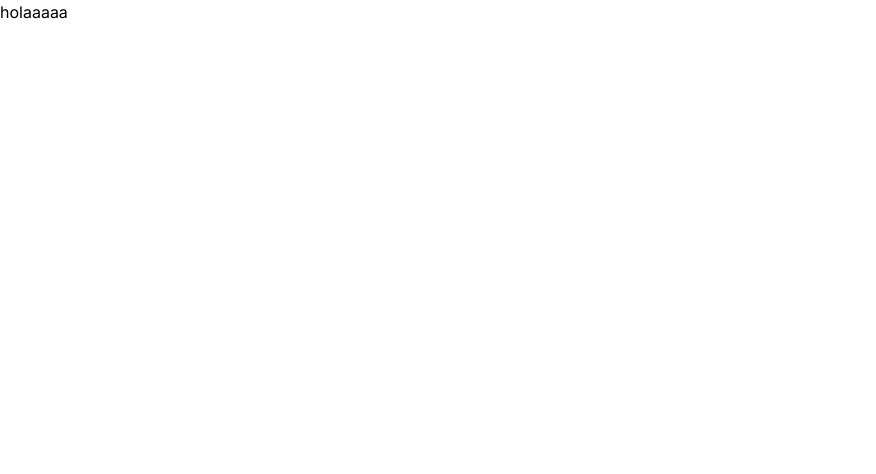
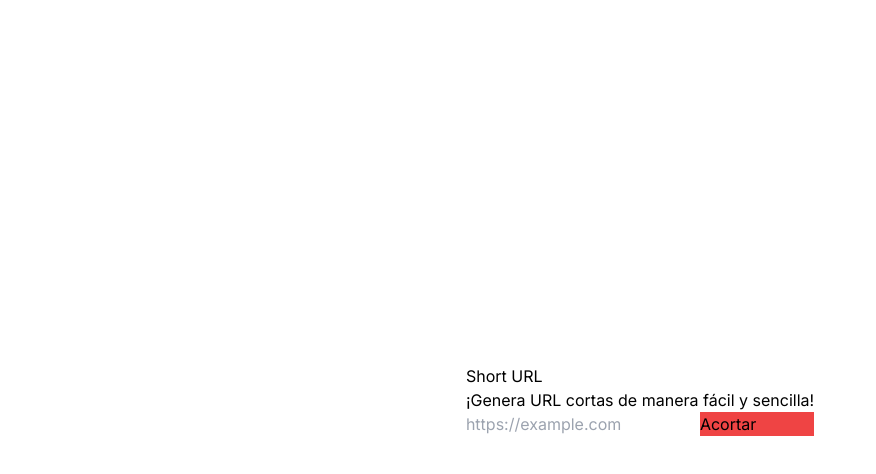
Before and after one commit to angelMarcosCastilla/s-url, a Next.js app: page / in a window 1280 px wide. Shown: the top 474 px of the page, without its empty margins (0-876 px from the left). Built offline with nearby package versions, Linux system fonts and the light colour scheme.

Commit message:
feat: add form to create short url

```diff
--- a/src/app/layout.tsx
+++ b/src/app/layout.tsx
@@ -4,8 +4,9 @@ import { Inter } from 'next/font/google'
 const inter = Inter({ subsets: ['latin'] })
 
 export const metadata = {
-  title: 'Create Next App',
-  description: 'Generated by create next app'
+  title: 'Short URL',
+  description: 'Generador de acortador de URL, acorta tus URL de manera fácil, evitarás tener URL largas',
+  keywords: 'Url, acortador, no url largas'
 }
 
 export default function RootLayout ({
--- a/src/app/page.tsx
+++ b/src/app/page.tsx
@@ -1,8 +1,12 @@
+
+import Form from '@/components/Form'
 
 export default function Home () {
   return (
-    <main>
-      <h1>holaaaaa</h1>
+    <main className='grid place-content-center min-h-screen'>
+      <h1>Short URL</h1>
+      <p>¡Genera URL cortas de manera fácil y sencilla!</p>
+      <Form />
     </main>
   )
 }
--- /dev/null
+++ b/src/components/Copy.tsx
@@ -0,0 +1,15 @@
+'use client'
+
+export default function Copy ({ shortUrl }: { shortUrl: string }) {
+  return (
+    <div>
+      <span>{shortUrl}</span>
+      <button
+        type='button' onClick={async () => {
+          await navigator.clipboard.writeText(shortUrl)
+        }}
+      >Copiar
+      </button>
+    </div>
+  )
+}
--- /dev/null
+++ b/src/components/Form.tsx
@@ -0,0 +1,43 @@
+'use client'
+
+import { useState } from 'react'
+import Copy from './Copy'
+
+export default function Form () {
+  const [url, setUrl] = useState<string>('')
+  const [shortUrl, setShortUrl] = useState<string>('')
+
+  const handleSubmit = async (e: React.FormEvent<HTMLFormElement>) => {
+    e.preventDefault()
+
+    const res = await fetch('/api', {
+      method: 'POST',
+      headers: {
+        'Content-Type': 'application/json'
+      },
+      body: JSON.stringify({ url })
+    })
+
+    const data = await res.json()
+    setShortUrl(data.body.short)
+  }
+  console.log(shortUrl)
+  return (
+    <>
+      <form onSubmit={handleSubmit} className=' bg-red-500'>
+        <div>
+          <input
+            type='text'
+            name='url'
+            id='url'
+            value={url}
+            onChange={(e) => setUrl(e.target.value)}
+            placeholder='https://example.com'
+          />
+          <button type='submit'>Acortar</button>
+        </div>
+      </form>
+      {shortUrl !== '' && <Copy shortUrl={shortUrl} />}
+    </>
+  )
+}
```
